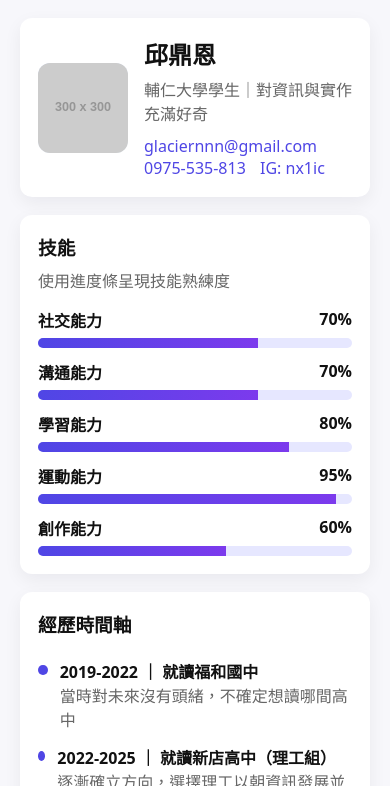
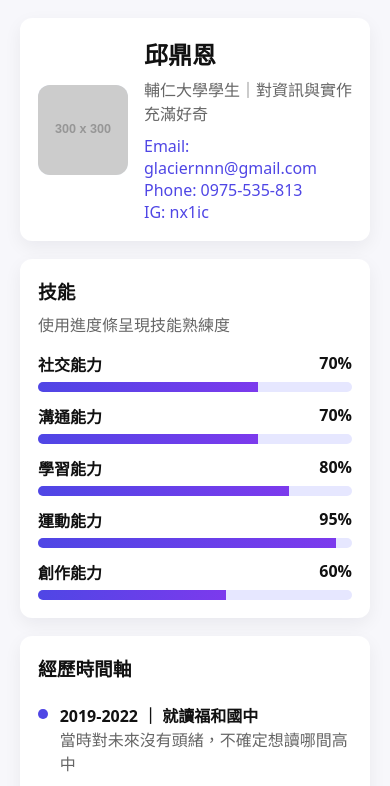
Before and after one commit to CHIUDINGEN/demo, a plain HTML site: page index.html in a window 390 px wide. Shown: the part 60-846 px from the top of the page. Drawn offline with Linux system fonts and the light colour scheme; placeholder pictures from the web are drawn by us.

Commit message:
Add Email and Phone labels to contact links

```diff
--- a/index.html
+++ b/index.html
@@ -72,8 +72,8 @@
             <h2 style="margin:0 0 6px 0">邱鼎恩</h2>
             <p style="margin:0;color:var(--muted)">輔仁大學學生｜對資訊與實作充滿好奇</p>
             <div class="contact" style="margin-top:10px">
-              <a href="mailto:glaciernnn@gmail.com">glaciernnn@gmail.com</a>
-              <a href="tel:0975535813">0975-535-813</a>
+              <a href="mailto:glaciernnn@gmail.com">Email: glaciernnn@gmail.com</a>
+              <a href="tel:0975535813">Phone: 0975-535-813</a>
               <a href="https://instagram.com/nx1ic" target="_blank" rel="noreferrer">IG: nx1ic</a>
             </div>
           </div>
```
